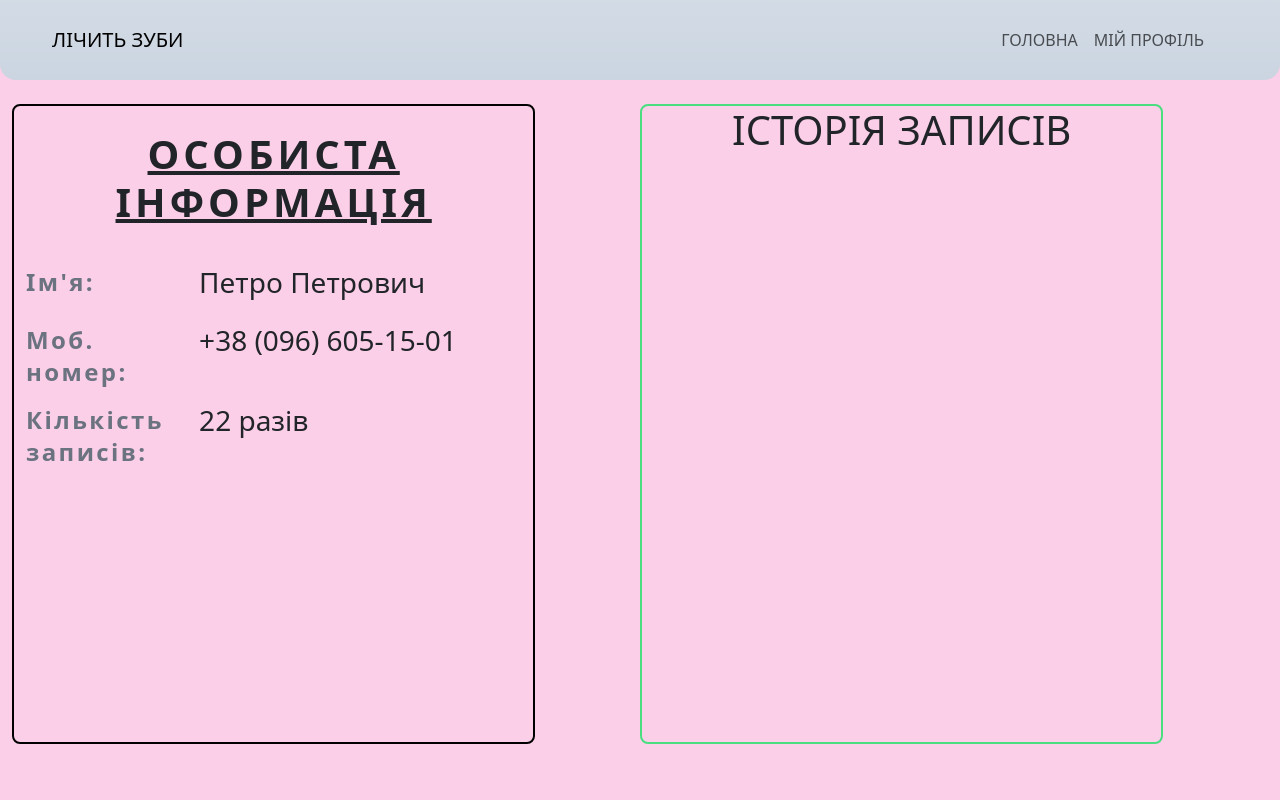
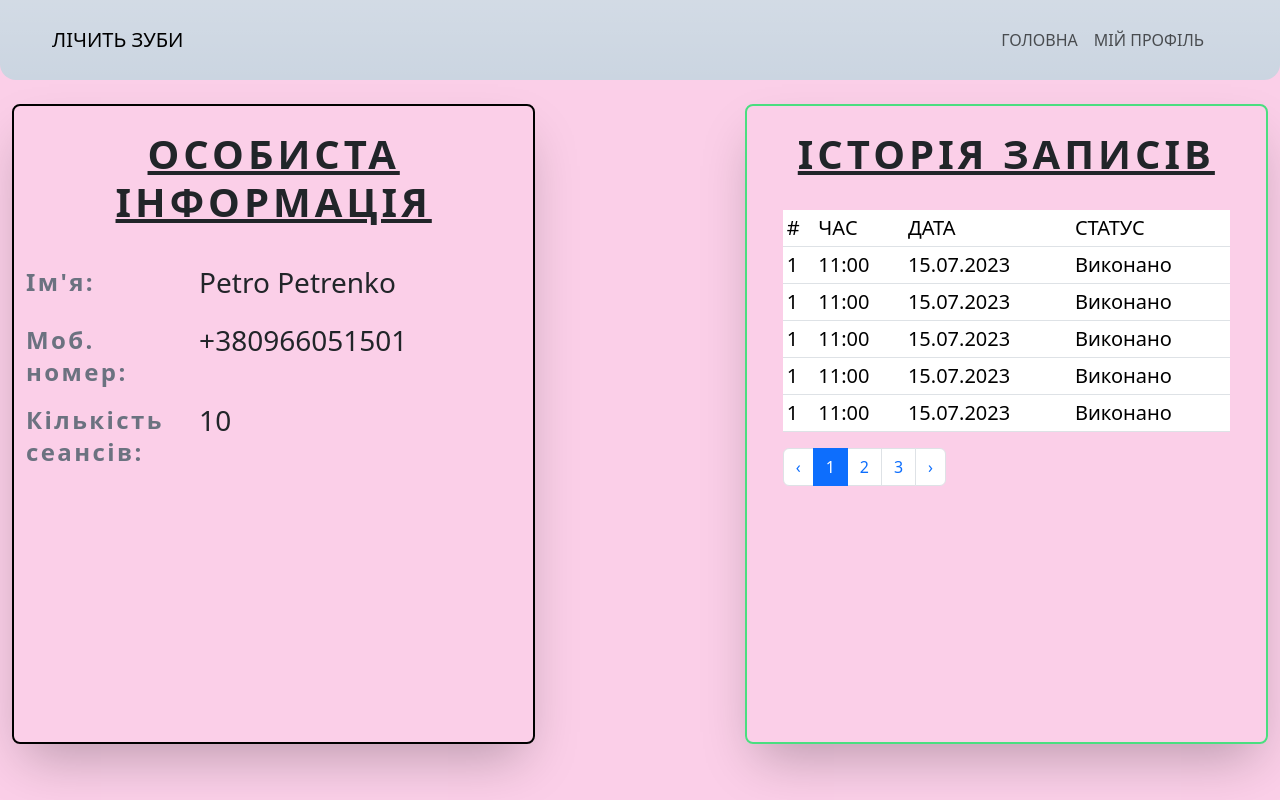
Before and after one commit to VladGrushevoi/learning-typescript, a React (Vite) app in the folder e-journal/: page /user/1111 in a window 1280 px wide. Built offline with nearby package versions, Linux system fonts and the light colour scheme.

Commit message:
extract profile info to components

```diff
--- a/e-journal/src/components/pages/ProfilePage/ProfilePage.tsx
+++ b/e-journal/src/components/pages/ProfilePage/ProfilePage.tsx
@@ -1,4 +1,6 @@
-import { Col, Container, Row } from "react-bootstrap"
+import { Col, Container, Pagination, Row, Table } from "react-bootstrap"
+import { Profile } from "../../profile/Profile"
+import { FakeUsers } from "../../../fake-data/faka_users"
 
 interface ProfilePageProps {
 
@@ -10,44 +12,75 @@ export const ProfilePage = ({ }: ProfilePageProps) => {
         <>
             <Container fluid className="px-6 py-4">
                 <Row>
-                    <Col md={5} className="border-2 border-black rounded-lg md:h-[80vh] h-[50vh] text-xl" >
+                    <Col md={5} className="border-2 border-black rounded-lg md:h-[80vh] h-[50vh] text-xl shadow-2xl" >
+                        <Profile userData={FakeUsers[0]} />
+                    </Col>
+                    <Col md={2} xs={2} sm={2} className="my-4 md:m-0"></Col>
+                    <Col md={5} className="border-2 border-green-400 rounded-lg md:h-[80vh] h-[50vh] shadow-2xl">
                         <h1
-                            className="text-center py-4 underline tracking-widest font-bold"
-                        >
-                            ОСОБИСТА ІНФОРМАЦІЯ
-                        </h1>
-                        <Row className="py-2">
-                            <Col md={4} className="text-gray-500 font-extrabold tracking-widest text-2xl">
-                                <span>Ім'я:</span>
-                            </Col>
-                            <Col>
-                                <h3>Петро Петрович</h3>
-                            </Col>
-                        </Row>
-                        <Row className="py-2">
-                            <Col md={4}>
-                                <span className="text-gray-500 font-extrabold tracking-widest text-2xl">Моб. номер:</span>
-                            </Col>
-                            <Col>
-                                <h3>+38 (096) 605-15-01</h3>
-                            </Col>
-                        </Row>
-                        <Row className="py-2">
-                            <Col md={4}>
-                                <span className="text-gray-500 font-extrabold tracking-widest text-2xl">Кількість записів:</span>
-                            </Col>
-                            <Col>
-                                <h3>22 разів</h3>
-                            </Col>
-                        </Row>
-                    </Col>
-                    <Col md={1} xs={2} sm={2} className="my-4 md:m-0"></Col>
-                    <Col md={5} className="border-2 border-green-400 rounded-lg md:h-[80vh] h-[50vh]">
-                        <h1
-                            className="text-center"
+                            className="text-center mt-4 underline tracking-widest font-bold"
                         >
                             ІСТОРІЯ ЗАПИСІВ
                         </h1>
+                        <Row className="pt-6 px-4 mb-0">
+                                <Table responsive className="text-xl" color={"red"} size="sm">
+                                    <thead className="rounded-md">
+                                        <tr>
+                                            <td>#</td>
+                                            <td>ЧАС</td>
+                                            <td>ДАТА</td>
+                                            <td>СТАТУС</td>
+                                        </tr>
+                                    </thead>
+                                    <tbody>
+                                        <tr>
+                                            <td>1</td>
+                                            <td>11:00</td>
+                                            <td>15.07.2023</td>
+                                            <td>Виконано</td>
+                                        </tr>
+                                        <tr>
+                                            <td>1</td>
+                                            <td>11:00</td>
+                                            <td>15.07.2023</td>
+                                            <td>Виконано</td>
+                                        </tr>
+                                        <tr>
+                                            <td>1</td>
+                                            <td>11:00</td>
+                                            <td>15.07.2023</td>
+                                            <td>Виконано</td>
+                                        </tr>
+                                        <tr>
+                                            <td>1</td>
+                                            <td>11:00</td>
+                                            <td>15.07.2023</td>
+                                            <td>Виконано</td>
+                                        </tr>
+                                        <tr>
+                                            <td>1</td>
+                                            <td>11:00</td>
+                                            <td>15.07.2023</td>
+                                            <td>Виконано</td>
+                                        </tr>
+                                    </tbody>
+                                </Table>
+                            </Row>
+                            <Row className="px-9 py-0 mt-0">
+                                <Pagination className="m-auto">
+                                    <Pagination.Prev />
+                                   <Pagination.Item active>
+                                        1
+                                    </Pagination.Item>
+                                    <Pagination.Item>
+                                        2
+                                    </Pagination.Item>
+                                    <Pagination.Item>
+                                        3
+                                    </Pagination.Item>
+                                    <Pagination.Next />
+                                </Pagination>
+                            </Row>
                     </Col>
                 </Row>
             </Container>
--- /dev/null
+++ b/e-journal/src/components/profile/Profile.tsx
@@ -0,0 +1,22 @@
+import { User } from "../../types/User"
+import { ProfileItem } from "./ProfileItem"
+
+interface ProfileProps {
+    userData : User
+}
+
+export const Profile = ({ userData }: ProfileProps) => {
+    return (
+        <>
+            <h1
+                className="text-center py-4 underline tracking-widest font-bold"
+            >
+                ОСОБИСТА ІНФОРМАЦІЯ
+            </h1>
+
+            <ProfileItem title="Ім'я" value={userData.firstName + ' ' + userData.secondName}/>
+            <ProfileItem title="Моб. номер" value={userData.phoneNumber}/>
+            <ProfileItem title="Кількість сеансів" value={userData.isActiveRecords.length + userData.isDoneRecords.length}/>
+        </>
+    )
+}
--- /dev/null
+++ b/e-journal/src/components/profile/ProfileItem.tsx
@@ -0,0 +1,22 @@
+import { Col, Row } from "react-bootstrap"
+
+interface ProfileItemProps {
+    title: string,
+    value: string | number
+}
+
+export const ProfileItem = ({ title, value } : ProfileItemProps) => {
+
+    return (
+        <>
+            <Row className="py-2">
+                <Col md={4} className="text-gray-500 font-extrabold tracking-widest text-2xl">
+                    <span>{title}:</span>
+                </Col>
+                <Col>
+                    <h3>{value}</h3>
+                </Col>
+            </Row>
+        </>
+    )
+}
--- a/e-journal/src/fake-data/faka_users.tsx
+++ b/e-journal/src/fake-data/faka_users.tsx
@@ -1,20 +1,64 @@
-export const FakeUsers = [
+import { User } from "../types/User";
+import { Status } from "../types/dayInfoType";
+
+export const FakeUsers : User[] = [
     {
-        firstName: "",
-        secondName: "",
-        phoneNumber: "",
-        isActiveRecords : [
+        firstName: "Petro",
+        secondName: "Petrenko",
+        phoneNumber: "+380966051501",
+        isActiveRecords: [
             {
-                date: "",
-                time: "",
-            }
+                date: "15.07.2023",
+                status: Status.Reserv,
+                time: "11:00"
+            },
+            {
+                date: "15.07.2023",
+                status: Status.Reserv,
+                time: "11:00"
+            },
+            {
+                date: "15.07.2023",
+                status: Status.Reserv,
+                time: "11:00"
+            },
+            {
+                date: "15.07.2023",
+                status: Status.Reserv,
+                time: "11:00"
+            },
+            {
+                date: "15.07.2023",
+                status: Status.Reserv,
+                time: "11:00"
+            },
         ],
         isDoneRecords: [
             {
-                date: "",
-                time: ""
-            }
-        ]
-
+                time: "11:00",
+                date: "15.07.2023",
+                status: Status.Done,
+            },
+            {
+                time: "11:00",
+                date: "15.07.2023",
+                status: Status.Done,
+            },
+            {
+                time: "11:00",
+                date: "15.07.2023",
+                status: Status.Done,
+            },
+            {
+                time: "11:00",
+                date: "15.07.2023",
+                status: Status.Done,
+            },
+            {
+                time: "11:00",
+                date: "15.07.2023",
+                status: Status.Done,
+            },
+        ],
     }
 ]
--- /dev/null
+++ b/e-journal/src/types/User.tsx
@@ -0,0 +1,15 @@
+import { Status } from "./dayInfoType"
+
+export interface User {
+    firstName: string,
+    secondName: string,
+    phoneNumber: string,
+    isActiveRecords: Record[],
+    isDoneRecords: Record[]
+}
+
+export interface Record {
+    time: string,
+    date: string,
+    status: Status
+}
--- a/e-journal/src/types/dayInfoType.tsx
+++ b/e-journal/src/types/dayInfoType.tsx
@@ -11,5 +11,6 @@ export interface WorkTime {
 export enum Status {
     Free = "Вільно",
     TemporaryHold = "Очікує підтвердження",
-    Reserv = "Підтверджено"
+    Reserv = "Підтверджено",
+    Done = "Виконано"
 }
```
